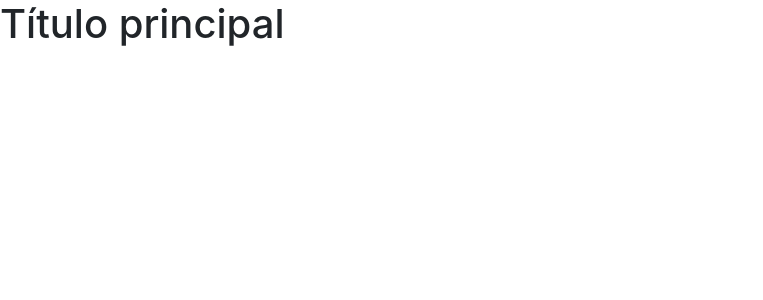
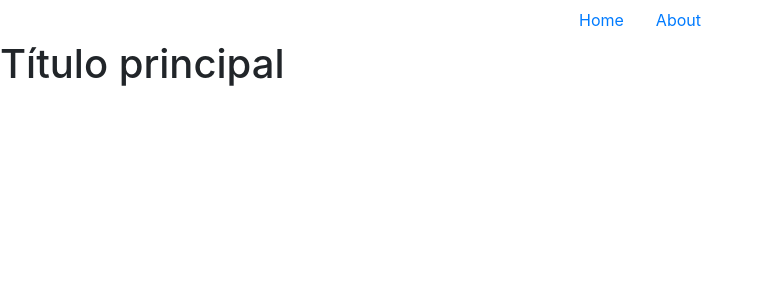
Before and after one commit to dscarinci/blog, a Jekyll site: the page built from index.html, in a window 1280 px wide. Shown: the top 300 px of the page, without its empty margins (0-763 px from the left). Built offline with Jekyll 4.4.1, drawn with Linux system fonts in a browser that asks for light colours.

Commit message:
basic structure

```diff
--- /dev/null
+++ b/_data/navigation.yml
@@ -0,0 +1,4 @@
+- name: Home
+  link: /
+- name: About
+  link: /about.html
--- /dev/null
+++ b/_includes/nav.html
@@ -0,0 +1,8 @@
+<nav>
+	<ul class="nav justify-content-center">
+  	{% for item in site.data.navigation %}
+		<li class="nav-item">
+			<a class="nav-link {% if page.url == item.link %} active {%endif %}" href="{{ item.link }}">{{ item.name }}</a>
+  {% endfor %}
+	</ul>
+</nav>
--- a/_layouts/default.html
+++ b/_layouts/default.html
@@ -7,7 +7,6 @@
 
     <!-- Bootstrap CSS -->
     <link rel="stylesheet" href="https://stackpath.bootstrapcdn.com/bootstrap/4.5.0/css/bootstrap.min.css" integrity="sha384-9aIt2nRpC12Uk9gS9baDl411NQApFmC26EwAOH8WgZl5MYYxFfc+NcPb1dKGj7Sk" crossorigin="anonymous">
-
     <title>{{ page.title }} </title>
   </head>
   <body>
@@ -16,6 +15,8 @@
     <script src="https://code.jquery.com/jquery-3.5.1.slim.min.js" integrity="sha384-DfXdz2htPH0lsSSs5nCTpuj/zy4C+OGpamoFVy38MVBnE+IbbVYUew+OrCXaRkfj" crossorigin="anonymous"></script>
     <script src="https://cdn.jsdelivr.net/npm/popper.js@1.16.0/dist/umd/popper.min.js" integrity="sha384-Q6E9RHvbIyZFJoft+2mJbHaEWldlvI9IOYy5n3zV9zzTtmI3UksdQRVvoxMfooAo" crossorigin="anonymous"></script>
     <script src="https://stackpath.bootstrapcdn.com/bootstrap/4.5.0/js/bootstrap.min.js" integrity="sha384-OgVRvuATP1z7JjHLkuOU7Xw704+h835Lr+6QL9UvYjZE3Ipu6Tp75j7Bh/kR0JKI" crossorigin="anonymous"></script>
+    {% include nav.html %}
+
     {{ content }}
   </body>
 </html>
```
Also changed, not shown: _posts/example-post.md (added, +4 -0 lines), 2 other files.
